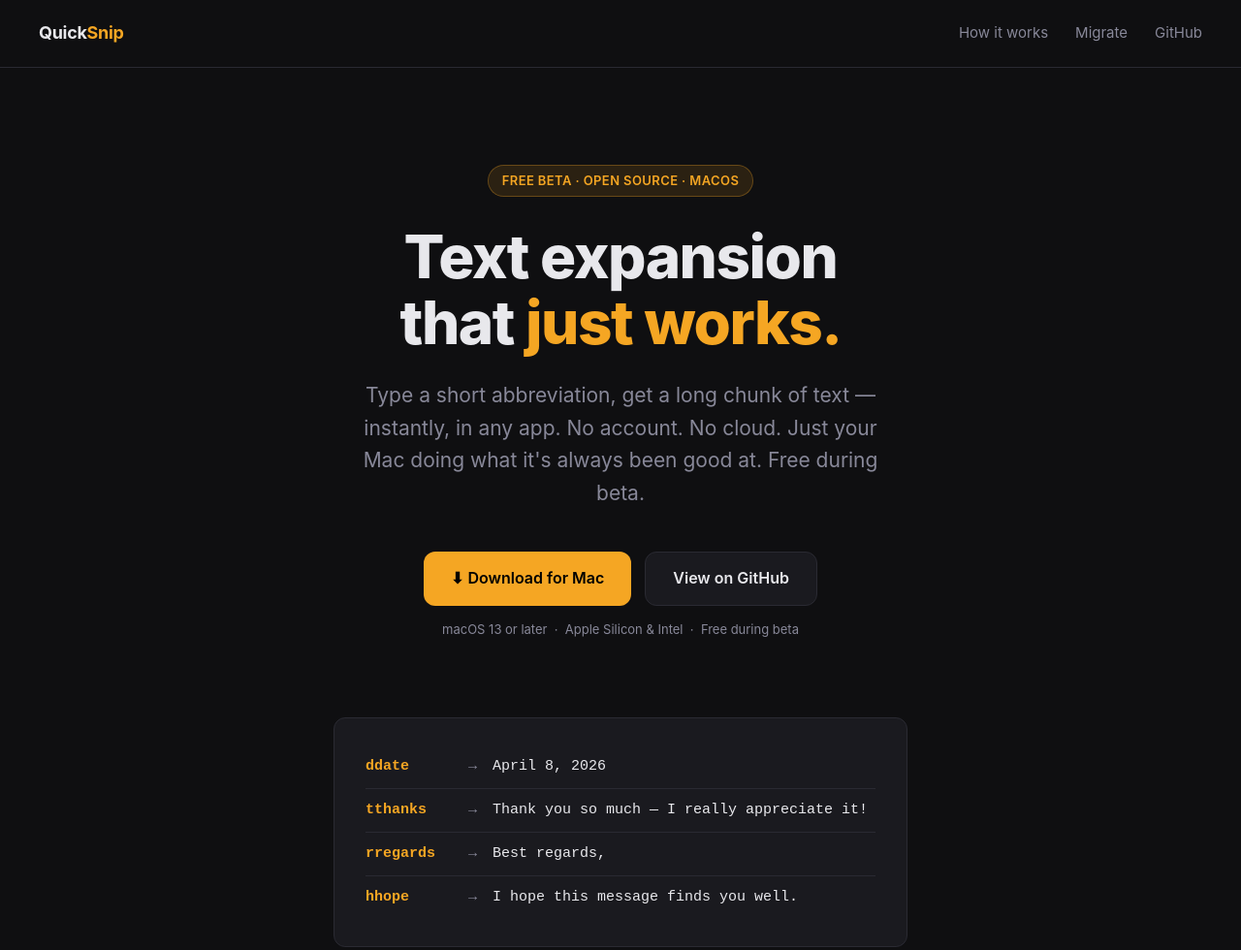
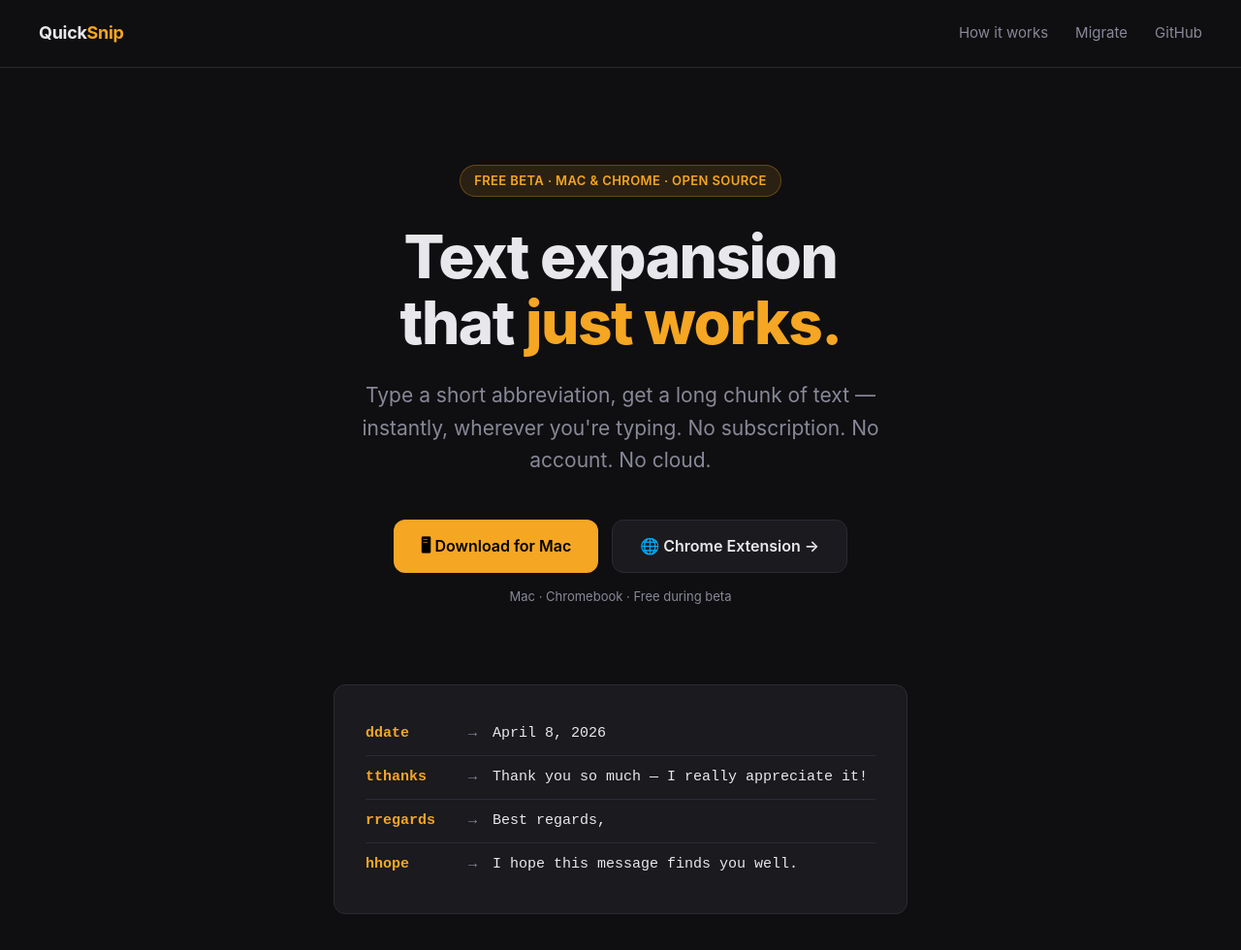
Before and after one commit to jbnash/quicksnip, a browser extension: page docs/index.html in a window 1280 px wide. Shown: the top 980 px of the page at 97% size. Drawn offline with Linux system fonts and the light colour scheme.

Commit message:
Update hero: both platforms, Chrome button scrolls to platform section

```diff
--- a/docs/index.html
+++ b/docs/index.html
@@ -236,22 +236,21 @@
 
 <!-- Hero -->
 <section class="hero">
-  <div class="badge">Free Beta · Open Source · macOS</div>
+  <div class="badge">Free Beta · Mac &amp; Chrome · Open Source</div>
   <h1>Text expansion<br/>that <em>just works.</em></h1>
   <p class="subhead">
-    Type a short abbreviation, get a long chunk of text — instantly, in any app.
-    No account. No cloud. Just your Mac doing what it's always been good at.
-    Free during beta.
+    Type a short abbreviation, get a long chunk of text — instantly, wherever you're typing.
+    No subscription. No account. No cloud.
   </p>
   <div class="cta-group">
     <a class="btn btn-primary" href="https://github.com/jbnash/quicksnip/releases/latest/download/QuickSnip.zip">
-      ⬇ Download for Mac
+      🖥 Download for Mac
     </a>
-    <a class="btn btn-ghost" href="https://github.com/jbnash/quicksnip">
-      View on GitHub
+    <a class="btn btn-ghost" href="#platforms">
+      🌐 Chrome Extension →
     </a>
   </div>
-  <p class="req">macOS 13 or later &nbsp;·&nbsp; Apple Silicon &amp; Intel &nbsp;·&nbsp; Free during beta</p>
+  <p class="req">Mac · Chromebook · Free during beta</p>
 </section>
 
 <!-- Demo -->
@@ -281,7 +280,7 @@
 </div>
 
 <!-- Platform choice -->
-<section style="max-width:760px;margin:0 auto 80px;padding:0 24px;text-align:center;">
+<section id="platforms" style="max-width:760px;margin:0 auto 80px;padding:0 24px;text-align:center;">
   <p style="color:#888899;font-size:13px;font-weight:600;text-transform:uppercase;letter-spacing:.8px;margin-bottom:20px;">Available for</p>
   <div style="display:grid;grid-template-columns:1fr 1fr;gap:16px;">
 
```
